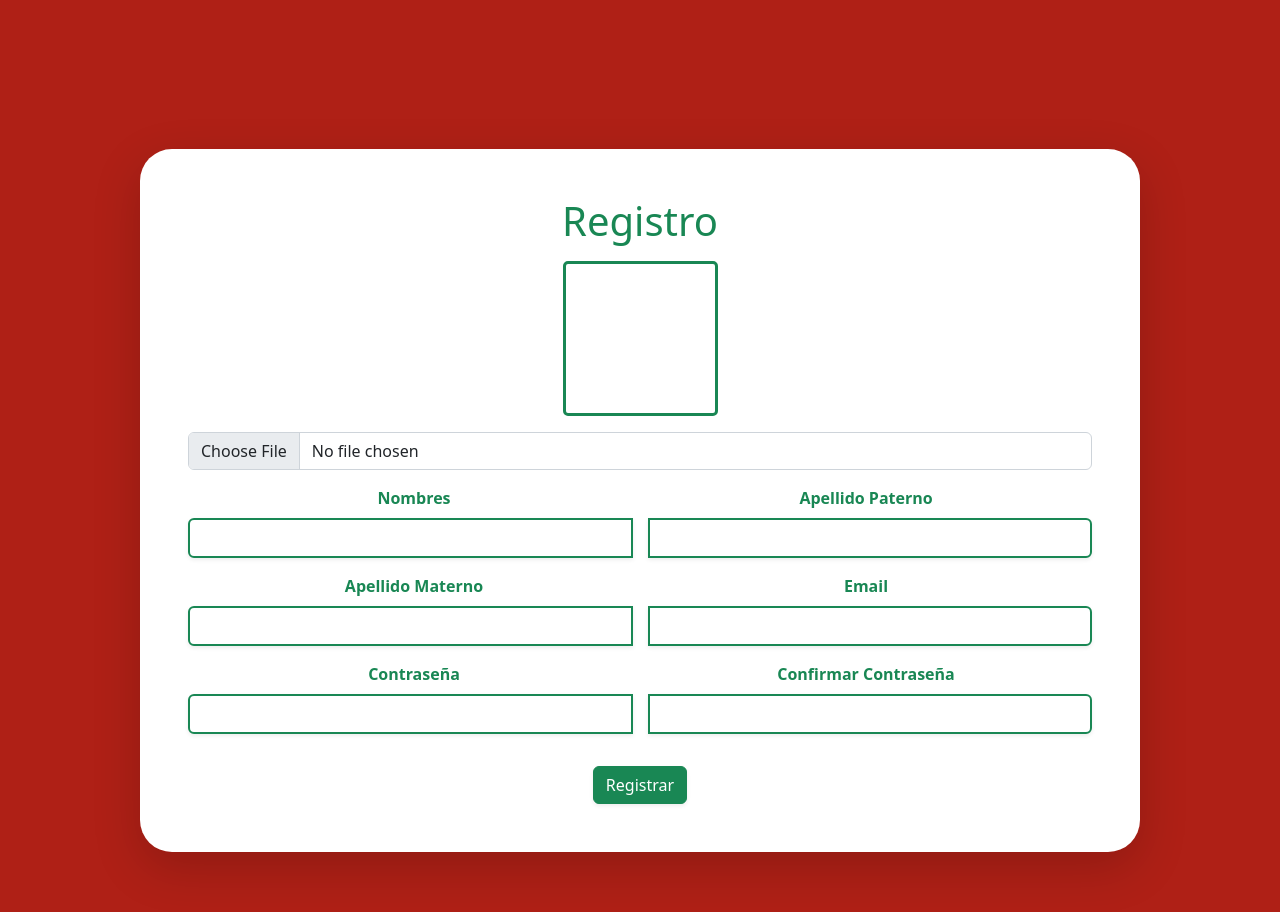
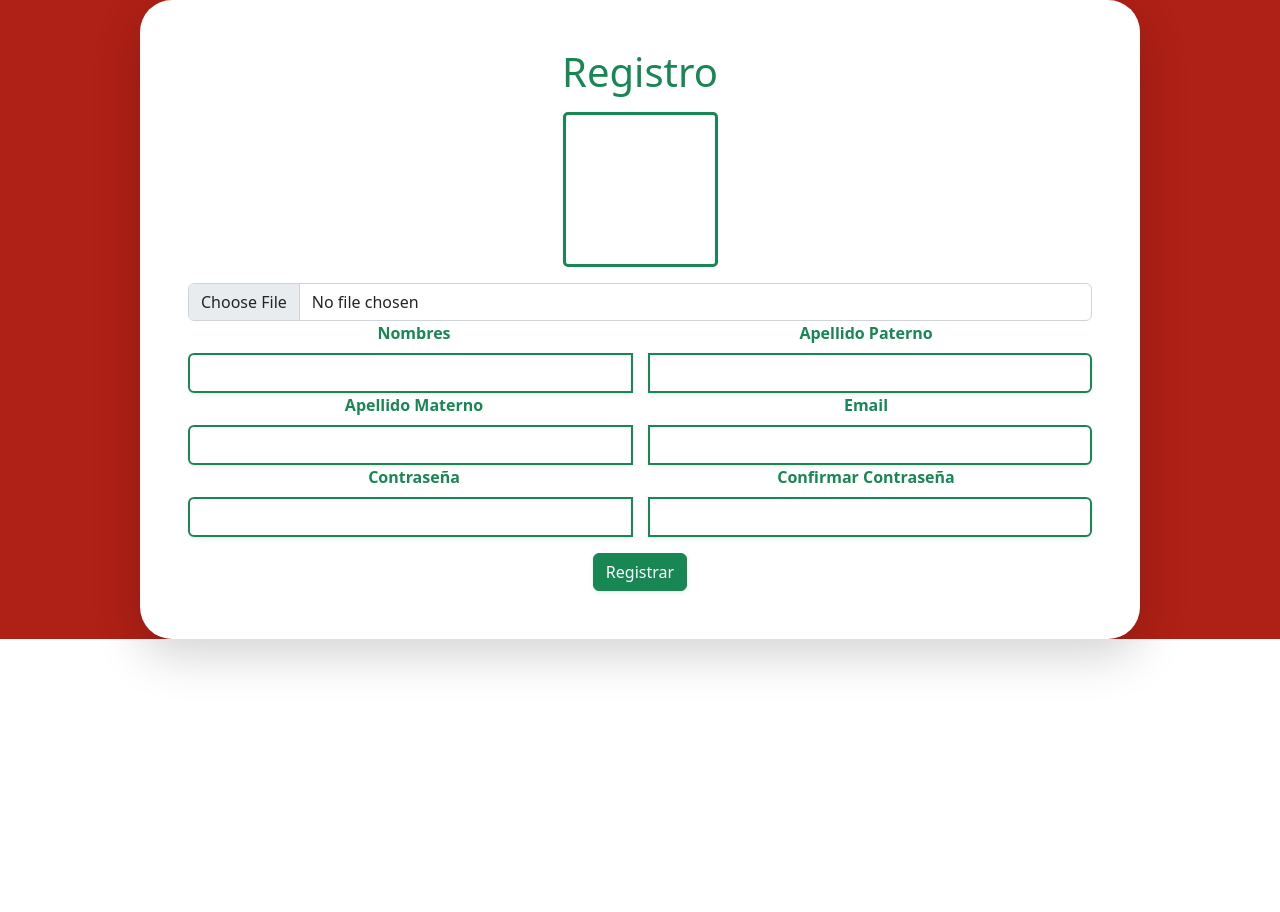
Before and after one commit to EmilioGtz19/Proyecto-Programacion-Web-ll, a React (Create React App) app in the folder pocom/client/: page /signup in a window 1280 px wide. Shown: the top 912 px of the page. After the commit the page ends 800 px from the top, so only its background shows below. Built offline with nearby package versions, Linux system fonts and the light colour scheme.

Commit message:
validate empty fields

```diff
--- a/pocom/client/src/pages/Signup.js
+++ b/pocom/client/src/pages/Signup.js
@@ -9,20 +9,49 @@ const Signup = () => {
 
     const [selectedImage, setSelectedImage] = useState();
 
+    const [firstName, setFirstName] = useState('');
+    const [fatherLastName, setFatherLastName] = useState('');
+    const [motherLastName, setMotherLastName] = useState('');
+    const [email, setEmail] = useState('');
+    const [password, setPassword] = useState('');
+    const [confirmPassword, setConfirmPassword] = useState('');
+
+    const[error, setError] = useState(false);
+    const[emptyImage, setEmptyImage] = useState(false);
+
     // This function will be triggered when the file field change
     const imageChange = (e) => {
         if (e.target.files && e.target.files.length > 0) {
           setSelectedImage(e.target.files[0]);
+          setEmptyImage(false);
         }
     };
 
+    const handleSubmit=(e)=>{
+        e.preventDefault();
+        if(firstName.length == 0 || fatherLastName.length == 0
+            || motherLastName.length == 0 || email.length == 0
+            || password.length == 0 || confirmPassword.length == 0)
+            {
+                setError(true);
+            }
+            if(!selectedImage){
+                setEmptyImage(true);
+            }
+
+        if(firstName && fatherLastName && motherLastName
+            && email && password && confirmPassword
+            && selectedImage)
+            {
+                alert('Los campos están completos c:')
+            }
+    }
+
     return (
-      <div className="divSignup">
+      <form className="divSignup" onSubmit={handleSubmit}>
         <div style={{width: 1000}} className="bg-white p-5 rounded-5 text-success shadow-lg text-center">
 
             <h1 className="mb-3">Registro</h1>
-
-
 
             <div className="d-flex justify-content-center">
                 <div className=" borderPicture">
@@ -31,44 +60,67 @@ const Signup = () => {
                     )}
                 </div>
             </div>
+            {emptyImage?
+            <Form.Label className="text-danger">La imagen no puede estar vacía</Form.Label>:""}
 
             <input type="file" className="form-control mt-3" accept="image/*" onChange={imageChange}/>
 
-            <Form.Group className="mt-3">
+            <div>
+                <Form.Group>
                     <Form.Label className="col-6 fw-semibold">Nombres</Form.Label>
                     <Form.Label className="col-6 fw-semibold">Apellido Paterno</Form.Label>
                 </Form.Group>
+                <Form.Group className="input-group gap-3">
+                    <Form.Control type="text" className="shadow-sm border border-success border-2" onChange={e=>setFirstName(e.target.value)}></Form.Control>
+                    <Form.Control type="text" className="shadow-sm border border-success border-2" onChange={e=>setFatherLastName(e.target.value)}></Form.Control>
+                </Form.Group>
+                <Form.Group>
+                    {error && firstName.length <= 0?
+                    <Form.Label className="col-6 text-danger">El nombre no puede estar vacío</Form.Label>:""}
+                    {error && fatherLastName.length <= 0?
+                    <Form.Label className="col-6 text-danger">El apellido paterno no puede estar vacío</Form.Label>:""}
+                </Form.Group>
+            </div>
 
-            <Form.Group className="input-group gap-3 mb-3">
-                <Form.Control type="text" className="shadow-sm border border-success border-2"></Form.Control>
-                <Form.Control type="text" className="shadow-sm border border-success border-2"></Form.Control>
-            </Form.Group>
-
+            <div>
                 <Form.Group>
                     <Form.Label className="col-6 fw-semibold">Apellido Materno</Form.Label>
                     <Form.Label className="col-6 fw-semibold">Email</Form.Label>
                 </Form.Group>
+                <Form.Group className="input-group gap-3">
+                    <Form.Control type="text" className="shadow-sm border border-success border-2" onChange={e=>setMotherLastName(e.target.value)}></Form.Control>
+                    <Form.Control type="email" className="shadow-sm border border-success border-2" onChange={e=>setEmail(e.target.value)}></Form.Control>
+                </Form.Group>
+                <Form.Group>
+                    {error && motherLastName.length <= 0?
+                    <Form.Label className="col-6 text-danger">El apellido materno no puede estar vacío</Form.Label>:""}
+                    {error && email.length <= 0?
+                    <Form.Label className="col-6 text-danger">El correo electrónico no puede estar vacío</Form.Label>:""}
+                </Form.Group>
+            </div>
 
-            <Form.Group className="input-group gap-3 mb-3">
-                <Form.Control type="text" className="shadow-sm border border-success border-2"></Form.Control>
-                <Form.Control type="email" className="shadow-sm border border-success border-2"></Form.Control>
-            </Form.Group>
-
+            <div>
                 <Form.Group>
                     <Form.Label className="col-6 fw-semibold">Contraseña</Form.Label>
                     <Form.Label className="col-6 fw-semibold">Confirmar Contraseña</Form.Label>
                 </Form.Group>
-
-            <Form.Group className="input-group gap-3 mb-3">
-                <Form.Control type="password" className="shadow-sm border border-success border-2"></Form.Control>
-                <Form.Control type="password" className="shadow-sm border border-success border-2"></Form.Control>
+                <Form.Group className="input-group gap-3">
+                    <Form.Control type="password" className="shadow-sm border border-success border-2" onChange={e=>setPassword(e.target.value)}></Form.Control>
+                    <Form.Control type="password" className="shadow-sm border border-success border-2" onChange={e=>setConfirmPassword(e.target.value)}></Form.Control>
                 </Form.Group>
+                <Form.Group>
+                    {error && password.length <= 0?
+                    <Form.Label className="col-6 text-danger">La contraseña no puede estar vacía</Form.Label>:""}
+                    {error && confirmPassword.length <= 0?
+                    <Form.Label className="col-6 text-danger">La contraseña confirmada no puede estar vacía</Form.Label>:""}
+                </Form.Group>
+            </div>
 
             <Button className="mt-3 shadow-sm" variant="success" type="submit">
                 Registrar
             </Button>
         </div>
-      </div>
+      </form>
     );
   }
 
--- a/pocom/client/src/styles/Signup.css
+++ b/pocom/client/src/styles/Signup.css
@@ -3,9 +3,8 @@
     align-items: center;
     justify-content: center;
     height: 100vh;
-    background-color: rgb(175, 32, 22);
-    margin-top: 100px;
-    margin-bottom: 100px;
+    background-color: rgb(175, 32, 22) !important;
+    height: 100%;
 }
 
 .imageDimensions{
@@ -19,7 +18,3 @@
     width: 155px;
     height: 155px;
 }
-
-body{
-    background-color: rgb(175, 32, 22);
-}
```
Lines whose indentation alone changed are shown as unchanged.
